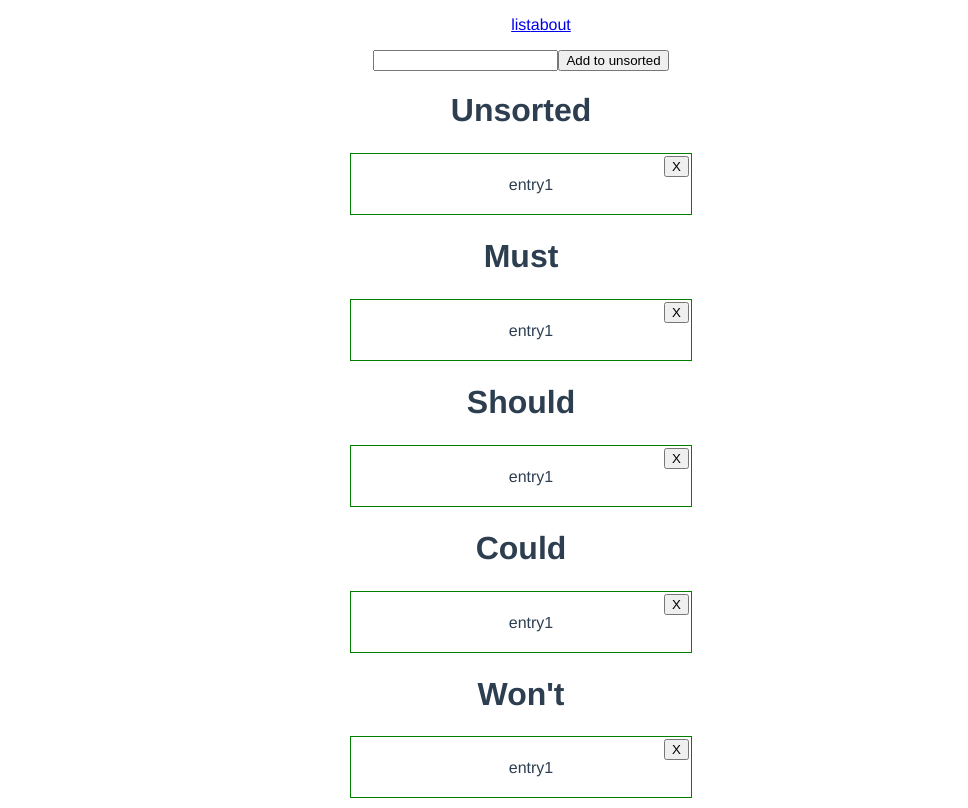
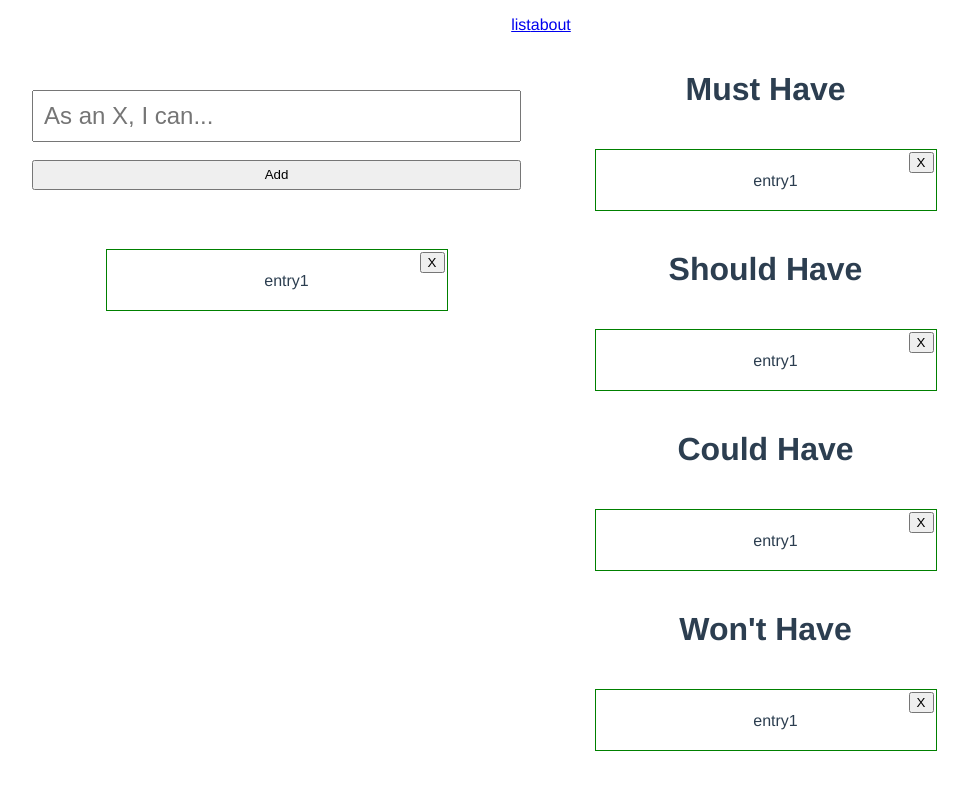
Before and after one commit to a8t/user-stories, a Vue app: page /#/ in a window 1280 px wide. Shown: the whole page, without its empty margins (119-1087 px from the left). Built offline with nearby package versions, Linux system fonts and the light colour scheme.

Commit message:
added styling

```diff
--- a/src/components/List.vue
+++ b/src/components/List.vue
@@ -1,12 +1,13 @@
 <template>
-  <div>
+  <div class="grid-container">
     <form v-on:submit="addStory" class="add">
-      <input type="text" v-model="newStory.storyTitle">
-      <input type="submit" value="Add to unsorted">
+      <input id="addinput" type="text" v-model="newStory.storyTitle" placeholder="As an X, I can..." required>
+      <br>
+      <input id="addsubmit" type="submit" value="Add">
     </form>
-    <div v-for="category in categories" :key="category.categoryName">
-      <h1>{{category.categoryName}}</h1>
-      <draggable :class="[category.categoryName, 'category']" v-model="category.stories" :options="{group:'stories'}">
+    <div v-for="category in categories" :key="category.categoryName" :class="[category.categoryName, 'category']">
+      <h1>{{category.categoryName}} Have</h1>
+      <draggable class="drag" v-model="category.stories" :options="{group:'stories'}">
         <div class="story" v-for="story in category.stories" :key="story.storyTitle">
           <label v-bind:for="story.storyTitle">
             <input type="checkbox" class='toggle' v-model="story.completed" v-bind:name="story.storyTitle"
@@ -94,13 +95,73 @@ export default {
 
 <style scoped>
 
+  .grid-container {
+    display: grid;
+    grid-template-areas:
+      "a adds     must   b"
+      "a unsorted should b"
+      "a unsorted could  b"
+      "a unsorted wont   b";
+    grid-template-columns: auto;
+    grid-template-rows: auto;
+  }
+
+  .add {
+    grid-area: adds;
+    display: flex;
+    flex-direction: column;
+    justify-content: center;
+  }
+
+  #addinput {
+    font-size: 24px;
+    padding: 10px;
+  }
+
+  #addinput:invalid {
+    box-shadow: none;
+  }
+
+  #addsubmit {
+    height: 30px;
+  }
+
+  .Unsorted {
+    grid-area: unsorted;
+    align-self: flex-start;
+  }
+
+  .Must {
+    grid-area: must;
+  }
+
+  .Should {
+    grid-area: should;
+  }
+
+  .Could {
+    grid-area: could;
+  }
+
+  .Won\'t {
+    grid-area: wont;
+  }
+
+  .Unsorted > h1 {
+    display: none;
+  }
+
+  .drag,
   .category {
     display: flex;
     flex-direction: column;
     justify-content: center;
     align-items: center;
-    min-height: 10px;
+    min-height: 100px;
+    position: relative;
+    min-width: 100px;
   }
+
   .story {
     /* display: flex; */
     list-style: none;
```
